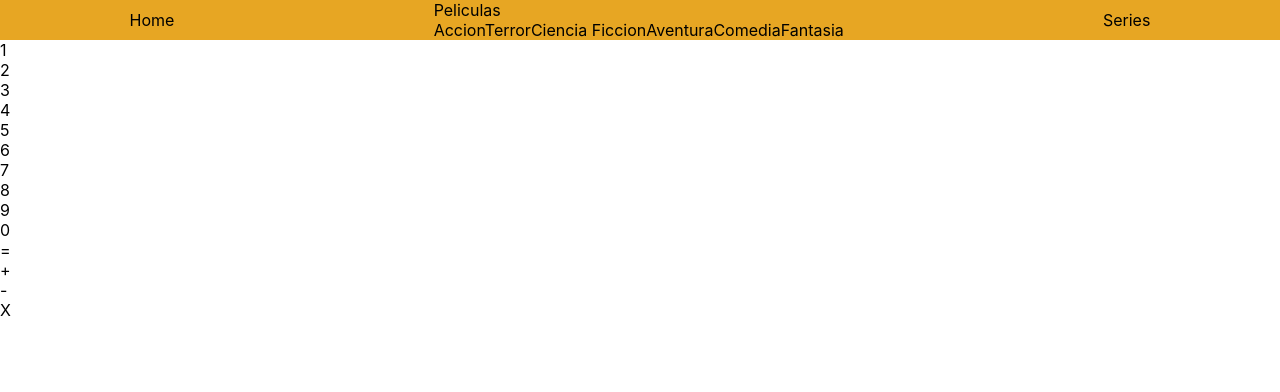
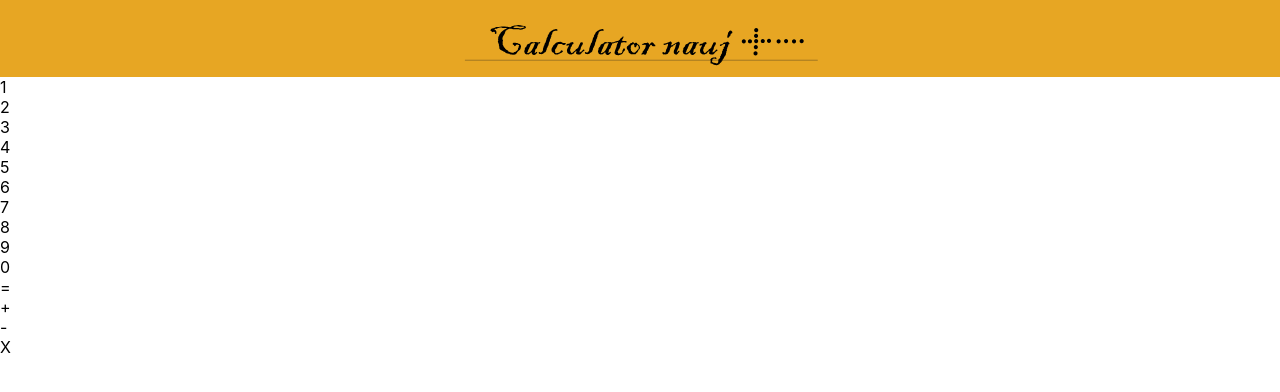
Before and after one commit to juanpabloct/Calculator-react, a React (Create React App) app: page / in a window 1280 px wide. Shown: the top 392 px of the page. Built offline with nearby package versions, Linux system fonts and the light colour scheme.

Commit message:
Se han quitado cosas que eran necesarias en el menu

```diff
--- a/src/components/Nav/menu.js
+++ b/src/components/Nav/menu.js
@@ -1,35 +1,12 @@
 import React from "react";
-import clsx from "clsx";
-import { useState } from "react";
 import "./menu.css";
+import logoOficial from "../../assets/img/logoOficial.svg";
 
 function Menu() {
-  const arrayGeneros = [
-    "Accion",
-    "Terror",
-    "Ciencia Ficcion",
-    "Aventura",
-    "Comedia",
-    "Fantasia",
-  ];
-  const [hover, setShow] = useState(false);
-  const generos = arrayGeneros.map((value) => <span key={value}>{value}</span>);
-  console.log(hover);
   return (
     <>
       <div className="menu">
-        <div>Home</div>
-        <div
-          className="c-peliculas"
-          onMouseEnter={() => setShow(true)}
-          onMouseLeave={() => setShow(false)}
-        >
-          Peliculas
-          <div className={clsx("peliculas", hover ? "show" : "")}>
-            {generos}
-          </div>
-        </div>
-        <div>Series</div>
+        <img src={logoOficial} alt="Calculator juan" />
       </div>
     </>
   );
```
